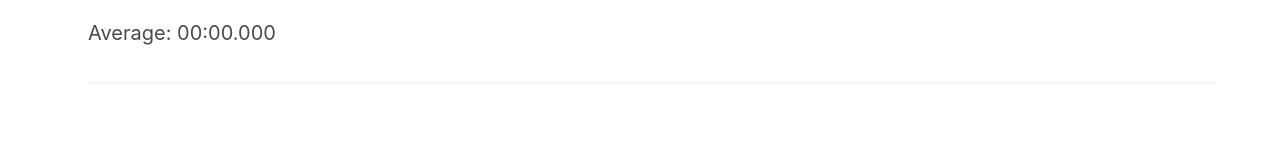
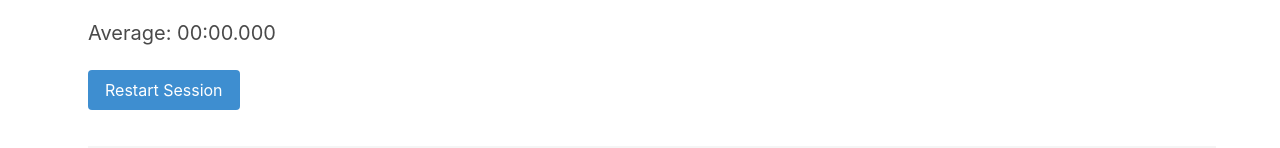
Before and after one commit to Scott-Gibson-Coding/hobbies-site, a React (Create React App) app: page /cubetimer in a window 1280 px wide. Shown: the part 286-434 px from the top of the page. Built offline with nearby package versions, Linux system fonts and the light colour scheme; no server answers; the HTML template or start-up script is replaced by a standard one.

Commit message:
Added reset session button to cubetimer page.

```diff
--- a/src/components/Timer.jsx
+++ b/src/components/Timer.jsx
@@ -80,9 +80,9 @@ const Timer = ({ onTimeStop }) => {
 
     return (
         <div className='block'>
-            <p className='title is-1 bulma-unselectable-mixin'>
+            <h1 className='title is-1 bulma-unselectable-mixin'>
                 {running ? formatTime(endTime - startTime) : formatTime(total)}
-            </p>
+            </h1>
         </div>
     );
 }
--- a/src/pages/Cubetimer.jsx
+++ b/src/pages/Cubetimer.jsx
@@ -60,6 +60,12 @@ const Cubetimer = () => {
         });
     }
 
+    const handleRestart = () => {
+        setTimes([]);
+        const url = '/api/solves-deleteall';
+        axios.post(url).catch((error) => { console.log(error) });
+    }
+
     return (
         <div className='container pl-5 pt-4'>
             <div className='columns'>
@@ -73,6 +79,10 @@ const Cubetimer = () => {
                     <h2 className='subtitle is-5'>
                         Average: {formatTime(avg)}
                     </h2>
+                    <button className='button is-info'
+                        onClick={handleRestart}>
+                        Restart Session
+                    </button>
                 </div>
                 <div className='column is-4'>
                     <Table times={times} onDelete={removeTime} />
```
Also changed, not shown: 1 other file (tests, documents, lock files or other folders).
